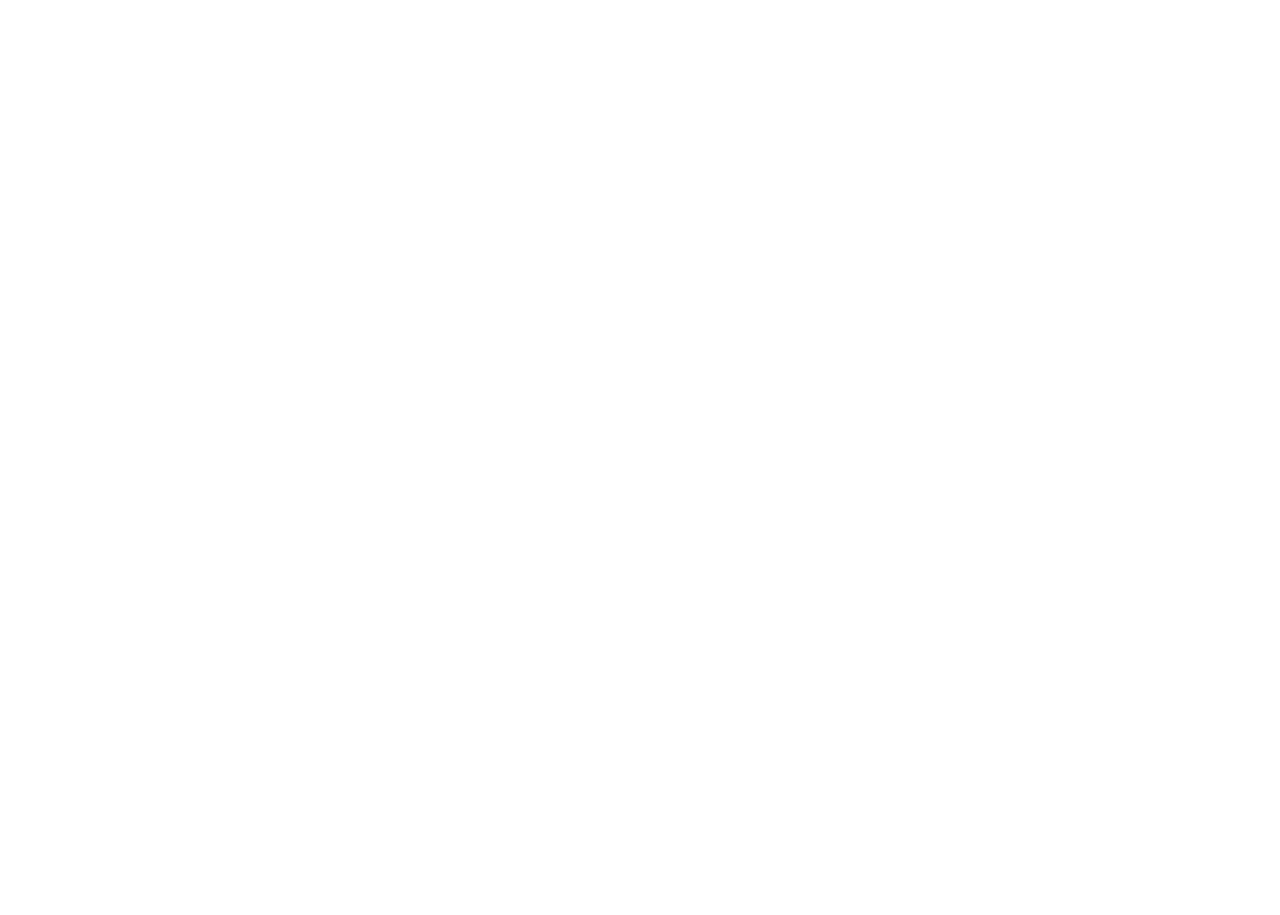
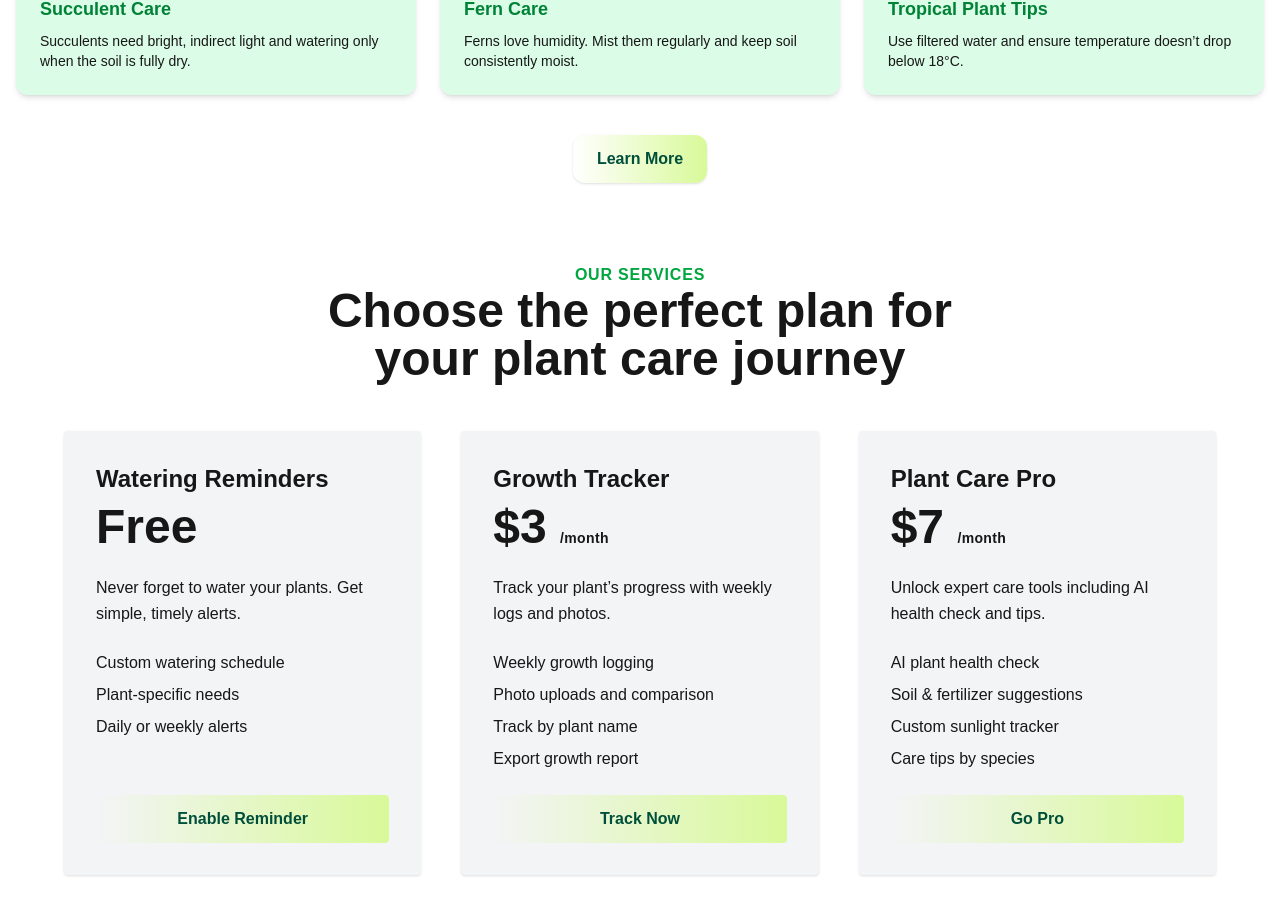
Before and after one commit to alaminislam3/leafTrack-new, a Next.js app: page / in a window 1280 px wide. Shown: the part 1433-2348 px from the top of the page. Before the commit the page ends 1296 px from the top, so only its background shows below. Built offline with nearby package versions, Linux system fonts and the light colour scheme; no server answers; the database is empty.

Commit message:
Created our service section

```diff
--- a/package.json
+++ b/package.json
@@ -13,7 +13,8 @@
     "mongodb": "^6.20.0",
     "next": "16.0.0",
     "react": "19.2.0",
-    "react-dom": "19.2.0"
+    "react-dom": "19.2.0",
+    "vercel": "^48.6.2"
   },
   "devDependencies": {
     "@tailwindcss/postcss": "^4",
--- /dev/null
+++ b/src/app/components/PlantCareTips.jsx
@@ -0,0 +1,44 @@
+import Link from 'next/link';
+import React from 'react';
+
+
+const PlantCareTips = () => {
+    return (
+        <section className="bg-white max-w-7xl mx-auto py-10 px-4">
+            <h2 className="text-3xl font-bold text-center text-green-700 mb-8">
+                🌿 Plant Care Tips
+            </h2>
+
+            <div className="grid grid-cols-1 md:grid-cols-3 gap-6">
+                <div className="bg-green-100 rounded-xl shadow-md p-6">
+                    <h3 className="text-lg font-semibold text-green-700">Succulent Care</h3>
+                    <p className="text-sm mt-2">
+                        Succulents need bright, indirect light and watering only when the soil is fully dry.
+                    </p>
+                </div>
+                <div className="bg-green-100 rounded-xl shadow-md p-6">
+                    <h3 className="text-lg font-semibold text-green-700">Fern Care</h3>
+                    <p className="text-sm mt-2">
+                        Ferns love humidity. Mist them regularly and keep soil consistently moist.
+                    </p>
+                </div>
+                <div className="bg-green-100 rounded-xl shadow-md p-6">
+                    <h3 className="text-lg font-semibold text-green-700">Tropical Plant Tips</h3>
+                    <p className="text-sm mt-2">
+                        Use filtered water and ensure temperature doesn’t drop below 18°C.
+                    </p>
+                </div>
+            </div>
+
+            <div className="text-center mt-10">
+                <Link href={'/allplant'}>
+                <button className=" bg-gradient-to-l from-lime-200 to-transparent text-emerald-900 font-semibold px-6 py-3 rounded-xl shadow">
+                    Learn More
+                </button>
+                </Link>
+            </div>
+        </section>
+    );
+};
+
+export default PlantCareTips;
--- /dev/null
+++ b/src/app/components/Pricing.jsx
@@ -0,0 +1,94 @@
+import React from "react";
+
+const Pricing = () => {
+  return (
+    <section className="py-10 ">
+      <div className="max-w-7xl mx-auto  px-4 sm:px-6 lg:px-12 xl:px-16">
+        <div className="max-w-2xl mx-auto mb-12 text-center">
+          <span className="font-bold tracking-wider uppercase text-green-600 text-sm md:text-base">
+            Our Services
+          </span>
+          <h2 className="text-3xl font-bold sm:text-4xl lg:text-5xl">
+            Choose the perfect plan for your plant care journey
+          </h2>
+        </div>
+
+        <div className="grid gap-6 lg:gap-10 grid-cols-1 md:grid-cols-2 lg:grid-cols-3">
+          {/* Watering Reminders */}
+          <div className="flex flex-col h-full p-6 space-y-6 rounded shadow sm:p-8 bg-gray-100">
+            <div className="space-y-2">
+              <h4 className="text-xl sm:text-2xl font-bold">Watering Reminders</h4>
+              <span className="text-4xl sm:text-5xl font-bold">Free</span>
+            </div>
+            <p className="leading-relaxed text-sm sm:text-base dark:text-gray-600">
+              Never forget to water your plants. Get simple, timely alerts.
+            </p>
+            <ul className="flex-1 space-y-2 text-sm sm:text-base dark:text-gray-600">
+              <li>Custom watering schedule</li>
+              <li>Plant-specific needs</li>
+              <li>Daily or weekly alerts</li>
+            </ul>
+            <button
+              type="button"
+              className="mt-auto px-5 py-3 rounded font-bold text-emerald-900 bg-gradient-to-l from-lime-200 to-transparent text-sm sm:text-base"
+            >
+              Enable Reminder
+            </button>
+          </div>
+
+          {/* Growth Tracker */}
+          <div className="flex flex-col h-full p-6 space-y-6 rounded shadow sm:p-8 bg-gray-100 dark:text-black">
+            <div className="space-y-2">
+              <h4 className="text-xl sm:text-2xl font-bold">Growth Tracker</h4>
+              <span className="text-4xl sm:text-5xl font-bold">
+                $3 <span className="text-sm tracking-wide">/month</span>
+              </span>
+            </div>
+            <p className="leading-relaxed text-sm sm:text-base">
+              Track your plant’s progress with weekly logs and photos.
+            </p>
+            <ul className="flex-1 space-y-2 text-sm sm:text-base">
+              <li>Weekly growth logging</li>
+              <li>Photo uploads and comparison</li>
+              <li>Track by plant name</li>
+              <li>Export growth report</li>
+            </ul>
+            <a
+              href="#"
+              className="mt-auto px-5 py-3 rounded font-bold text-emerald-900 bg-gradient-to-l from-lime-200 to-transparent text-sm sm:text-base text-center"
+            >
+              Track Now
+            </a>
+          </div>
+
+          {/* Plant Care Pro */}
+          <div className="flex flex-col h-full p-6 space-y-6 rounded shadow sm:p-8 bg-gray-100">
+            <div className="space-y-2">
+              <h4 className="text-xl sm:text-2xl font-bold">Plant Care Pro</h4>
+              <span className="text-4xl sm:text-5xl font-bold">
+                $7 <span className="text-sm tracking-wide">/month</span>
+              </span>
+            </div>
+            <p className="leading-relaxed text-sm sm:text-base dark:text-gray-600">
+              Unlock expert care tools including AI health check and tips.
+            </p>
+            <ul className="space-y-2 text-sm sm:text-base dark:text-gray-600">
+              <li>AI plant health check</li>
+              <li>Soil & fertilizer suggestions</li>
+              <li>Custom sunlight tracker</li>
+              <li>Care tips by species</li>
+            </ul>
+            <button
+              type="button"
+              className="mt-auto px-5 py-3 rounded font-bold text-emerald-900 bg-gradient-to-l from-lime-200 to-transparent text-sm sm:text-base"
+            >
+              Go Pro
+            </button>
+          </div>
+        </div>
+      </div>
+    </section>
+  );
+};
+
+export default Pricing;
--- a/src/app/page.js
+++ b/src/app/page.js
@@ -1,5 +1,7 @@
 import Blog from "./components/Blog";
 import NewArrival from "./components/NewArrival";
+import PlantCareTips from "./components/PlantCareTips";
+import Pricing from "./components/Pricing";
 import Swiper from "./components/Swiper";
 
 export default function Home() {
@@ -9,6 +11,8 @@
         <Swiper/>
         <NewArrival/>
         <Blog/>
+        <PlantCareTips/>
+        <Pricing/>
       </div>
     </main>
   );
```
Also changed, not shown: 1 other file (tests, documents, lock files or other folders).
